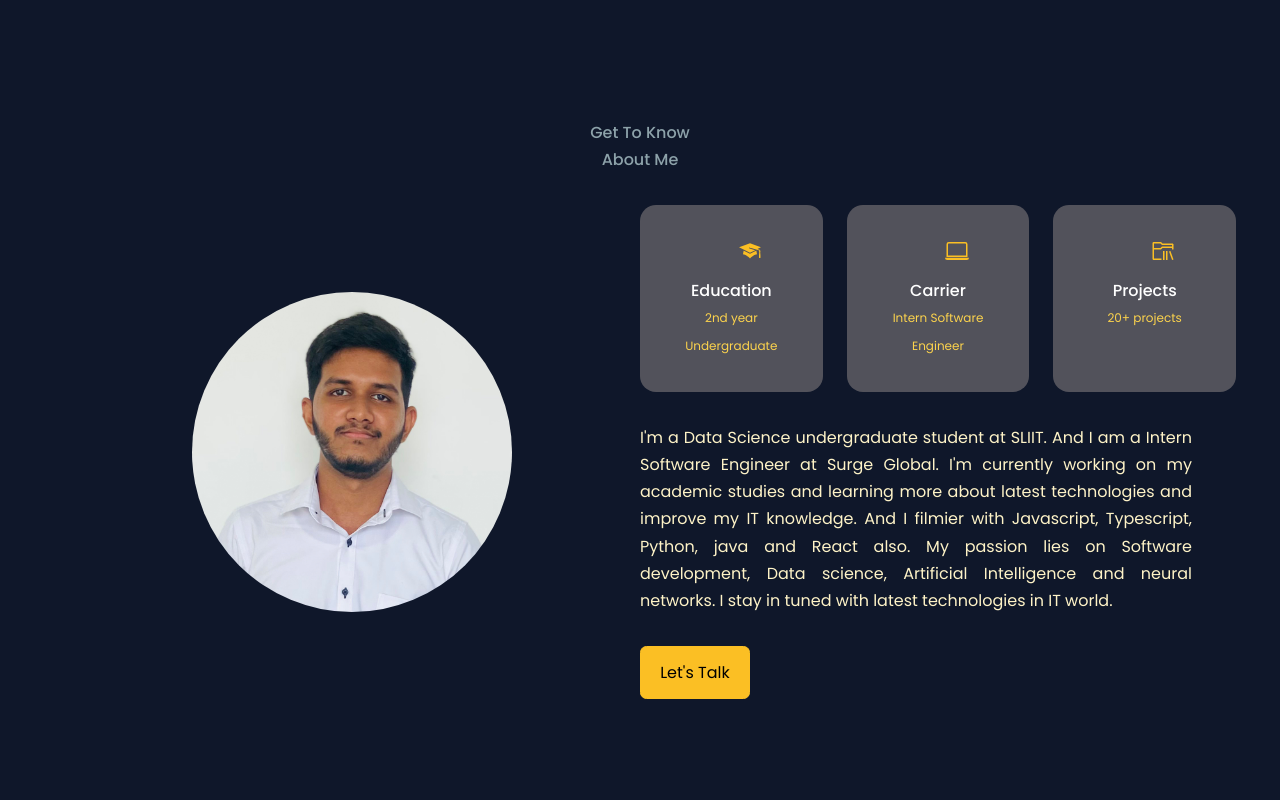
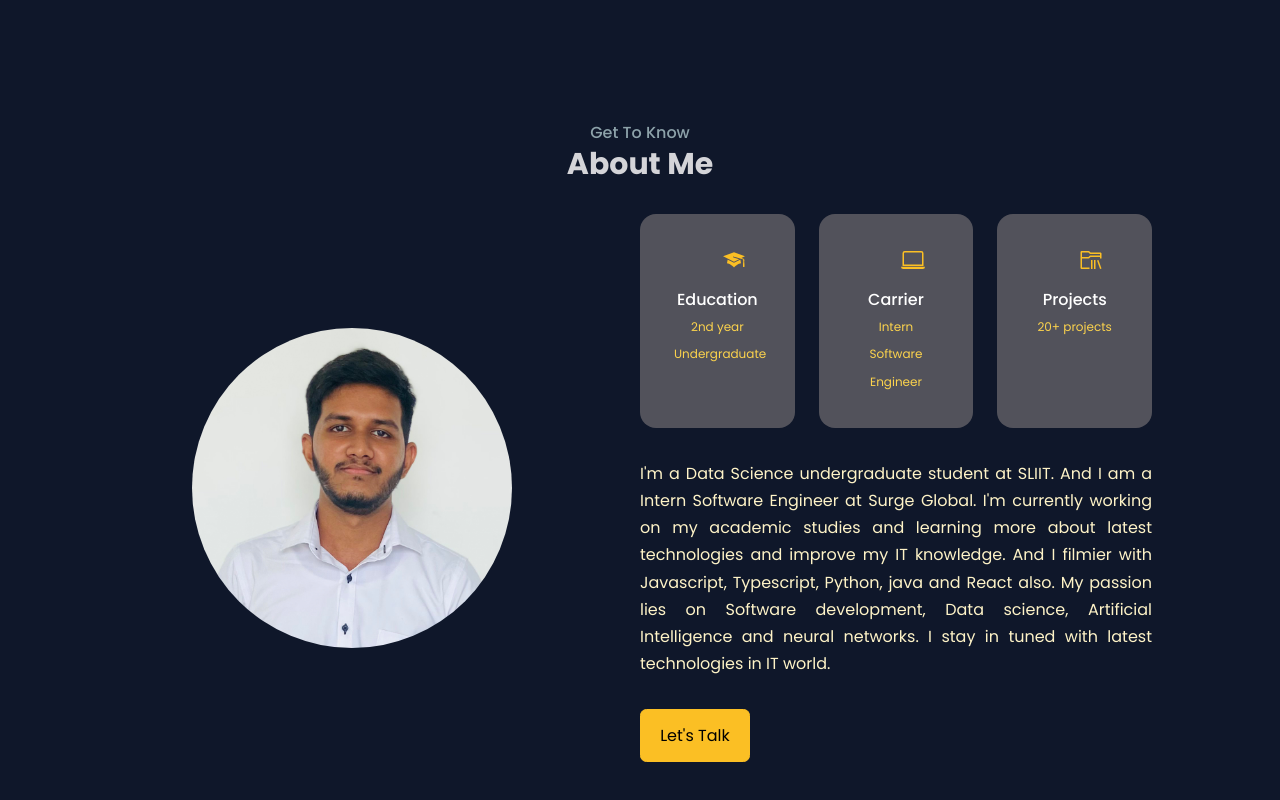
Before and after one commit to SasinduNanayakkara/MyPortfolio, a React (Create React App) app: page / in a window 1280 px wide. Shown: the part 809-1609 px from the top of the page. Built offline with nearby package versions, Linux system fonts and the light colour scheme.

Commit message:
Change styles

```diff
--- a/src/Components/About/index.jsx
+++ b/src/Components/About/index.jsx
@@ -1,5 +1,6 @@
 import React from 'react';
 import ME from "../../Asserts/Sasindu Nanayakkara.jpg"
+import "./index.css"
 import {GiGraduateCap} from "react-icons/gi"
 import {BsLaptop} from "react-icons/bs"
 import {VscFolderLibrary} from "react-icons/vsc"
@@ -7,37 +8,37 @@ function About() {
   return (
     <section id='about'>
       <h5>Get To Know</h5>
-      <h2>About Me</h2>
+      <h2 className='font-bold text-3xl text-zinc-300'>About Me</h2>
 
-      <div className='container grid grid-cols-2'>
-        <div className='w-full rounded-sm grid place-items-center'>
-          <div className=''>
+      <div className='container about__container grid grid-cols-2'>
+        <div className=' about__me w-full rounded-sm grid place-items-center'>
+          <div className='about__me-image'>
             <img src={ME} alt='profile pic 2' className='w-1/2 mx-48 transition ease-in-out delay-150 over:-translate-y-1 hover:scale-105' />
           </div>
         </div>
 
-        <div className='mr-11'>
-          <div className='grid grid-cols-3 gap-6'>
-            <article className='bg-zinc-600 border-2 border-transparent rounded-2xl p-8 text-center hover:bg-transparent hover:border-zinc-600 hover:transition'>
-              <GiGraduateCap className='text-primaryBtnColor mx-16 text-2xl mb-4'/>
+        <div className='mr-32 about__content'>
+          <div className='about__cards grid grid-cols-3 gap-6'>
+            <article className='about__card bg-zinc-600 border-2 border-transparent rounded-2xl p-8 text-center hover:bg-transparent hover:border-zinc-600 hover:transition'>
+              <GiGraduateCap className='text-primaryBtnColor mx-12 text-2xl mb-4'/>
               <h5 className='text-base'>Education</h5>
               <small className='text-xs text-amber-300'>2nd year Undergraduate</small>
             </article>
 
-            <article className='bg-zinc-600 border-2 border-transparent rounded-2xl p-8 text-center hover:bg-transparent hover:border-zinc-600 hover:transition'>
-              <BsLaptop className='text-primaryBtnColor mx-16 text-2xl mb-4'/>
+            <article className='about__card bg-zinc-600 border-2 border-transparent rounded-2xl p-8 text-center hover:bg-transparent hover:border-zinc-600 hover:transition'>
+              <BsLaptop className='text-primaryBtnColor mx-12 text-2xl mb-4'/>
               <h5 className='text-base'>Carrier</h5>
               <small className='text-xs text-amber-300'>Intern Software Engineer</small>
             </article>
 
-            <article className='bg-zinc-600 border-2 border-transparent rounded-2xl p-8 text-center hover:bg-transparent hover:border-zinc-600 hover:transition'>
-              <VscFolderLibrary className='text-primaryBtnColor mx-16 text-2xl mb-4'/>
+            <article className='about__card bg-zinc-600 border-2 border-transparent rounded-2xl p-8 text-center hover:bg-transparent hover:border-zinc-600 hover:transition'>
+              <VscFolderLibrary className='text-primaryBtnColor mx-12 text-2xl mb-4'/>
               <h5 className='text-base'>Projects</h5>
               <small className='text-xs text-amber-300'>20+ projects</small>
             </article>
           </div>
 
-          <p className='my-8 mr-11 text-amber-100 text-justify'>
+          <p className='my-8 text-amber-100 text-justify'>
           I'm a Data Science undergraduate student at SLIIT. And I am a Intern Software Engineer at Surge Global. I'm currently working on my academic studies and learning more about latest technologies and improve my IT knowledge. And I filmier with Javascript, Typescript, Python, java and React also. My passion lies on Software development, Data science, Artificial Intelligence and neural networks. I stay in tuned with latest technologies in IT world.
           </p>
 
```
